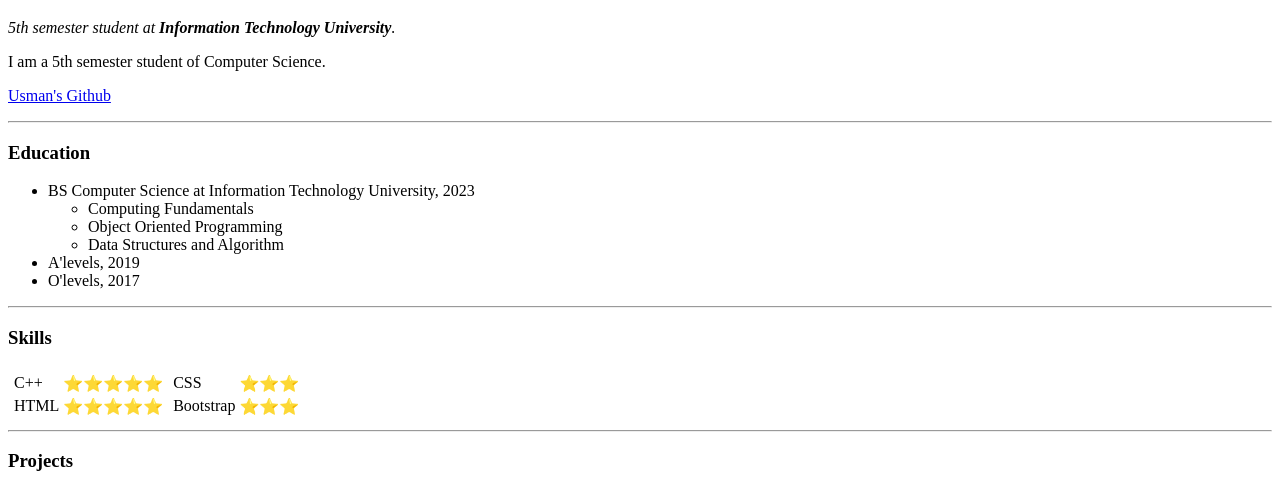
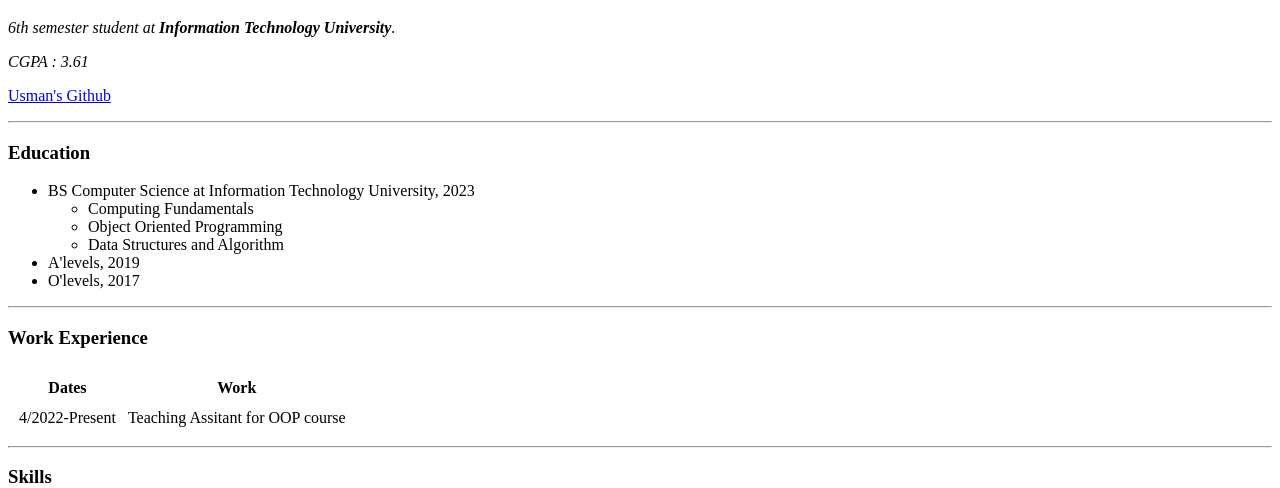
Before and after one commit to UsmanGill-UG/resume-website, a plain HTML site: page index.html in a window 1280 px wide. Shown: the part 273-761 px from the top of the page. Drawn offline with Linux system fonts and the light colour scheme.

Commit message:
cell spacing and work experience

```diff
--- a/index.html
+++ b/index.html
@@ -9,10 +9,10 @@
 <body>
   <img src="images/black_white_photo.png" alt="Usman Gill Profile Picture" height="200">
   <h1>Usman Shaukat Gill</h1>
-  <p><em>5th semester student at <strong>Information Technology University</strong>.</em></p>
-  <p>I am a 5th semester student of Computer Science.</p>
+  <p><em>6th semester student at <strong>Information Technology University</strong>.</em></p>
+  <p><em>CGPA : 3.61</em></p>
   <p><a href="https://github.com/UsmanGill-UG">Usman's Github</a></p>
-  <hr>
+<hr>
   <h3>Education</h3>
   <ul>
     <li>BS Computer Science at Information Technology University, 2023</li>
@@ -25,11 +25,27 @@
     <li>O'levels, 2017</li>
   </ul>
   <hr>
+  <h3>Work Experience</h3>
+  <table cellspacing ="10">
+    <thead>
+      <tr>
+        <th>Dates</th>
+        <th>Work</th>
+      </tr>
+    </thead>
+    <tbody>
+      <tr>
+        <td>4/2022-Present</td>
+        <td>Teaching Assitant for OOP course</td>
+      </tr>
+    </tbody>
+
+  </table>
+  <hr>
   <h3>Skills</h3>
-  <table>
+  <table cellspacing = "10">
     <tr>
       <td>
-
         <table>
           <tr>
             <td>C++</td>
```
